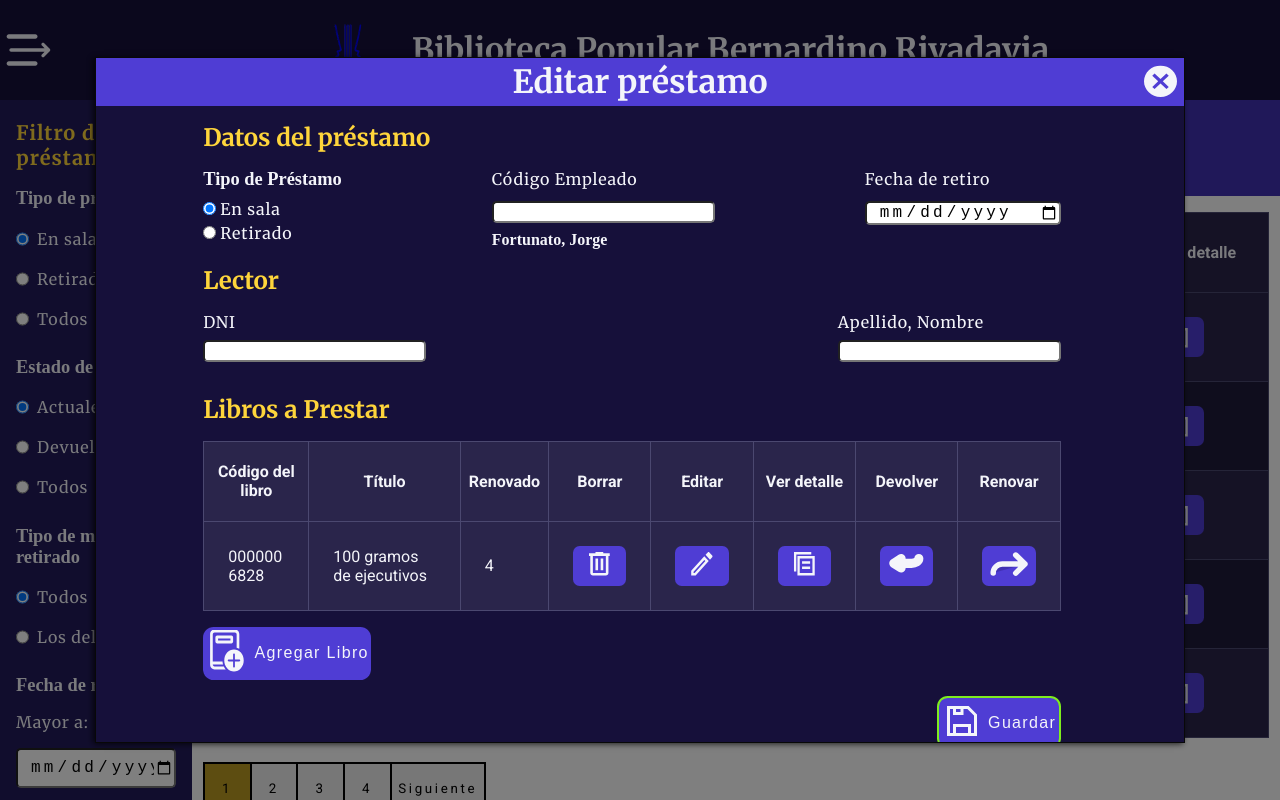
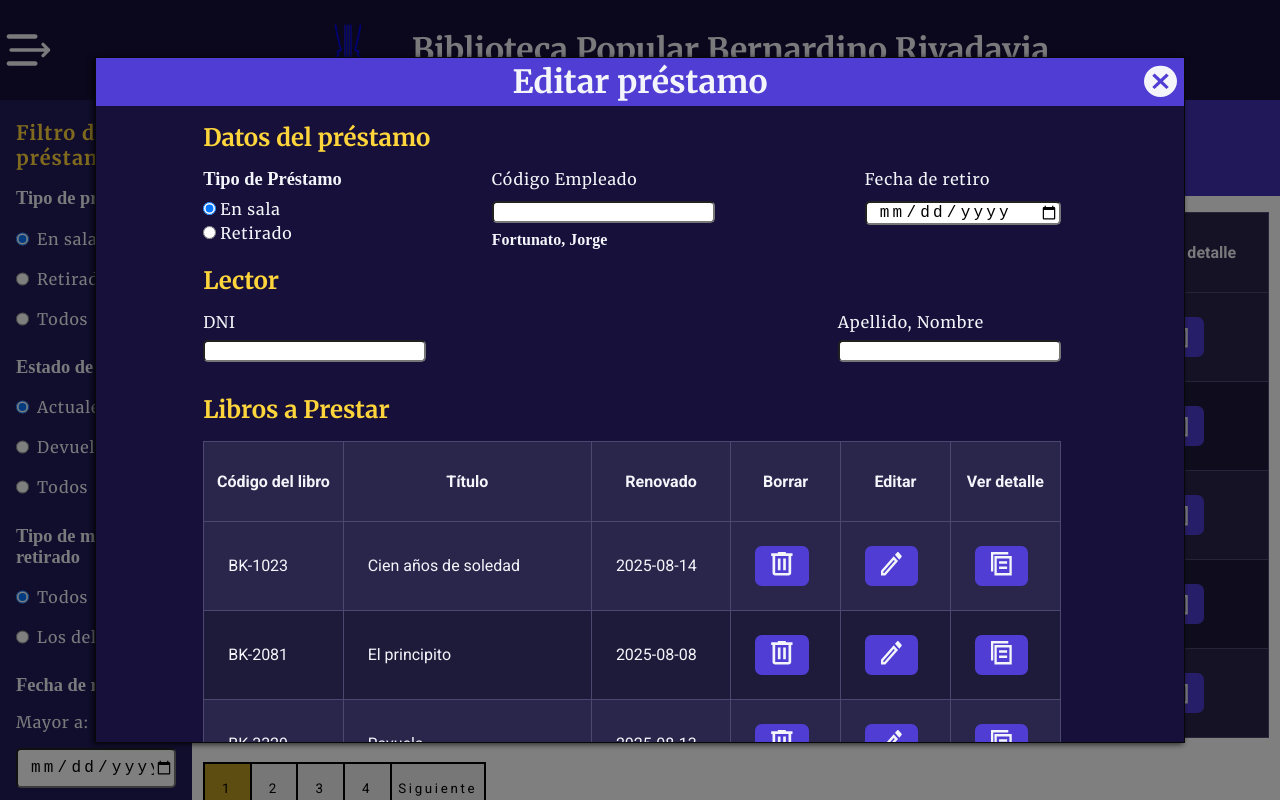
Before and after one commit to RolandoKirina/PPSLibraryBernardinoRivadavia, a React (Vite) app: page /loans in a window 1280 px wide. Both pictures are taken after a click on the button 1035 px from the left and 337 px from the top of the page. Shown: the top 800 px of the page. Built offline with nearby package versions, Linux system fonts and the light colour scheme.

Commit message:
group materials mockdata done

```diff
--- a/src/components/confirmMessage/ConfirmMessage.jsx
+++ b/src/components/confirmMessage/ConfirmMessage.jsx
@@ -1,7 +1,7 @@
 import './ConfirmMessage.css';
 import Btn from '../btn/Btn';
 
-export default function ConfirmMessage({text, closePopup}) {
+export default function ConfirmMessage({text, closePopup, onConfirm}) {
     return (
         <>
             <div className={`confirm-container`}>
@@ -11,7 +11,7 @@ export default function ConfirmMessage({text, closePopup}) {
                     </div>
                     <div className='confirm-btns'>
                     <Btn text={'Cancelar'} className={'cancel-btn'} onClick={() => closePopup()} />
-                    <Btn text={'Confirmar'} className={'confirm-btn'} onClick={() => closePopup()} />
+                    <Btn text={'Confirmar'} className={'confirm-btn'} onClick={onConfirm} />
                     </div>
                 </div>
             </div>
--- a/src/components/loan-components/lendbooks/LendBooks.jsx
+++ b/src/components/loan-components/lendbooks/LendBooks.jsx
@@ -6,26 +6,33 @@ import DetailsIcon from '../../../assets/img/details-icon.svg';
 import ReturnIcon from '../../../assets/img/return-icon.svg';
 import ReneweIcon from '../../../assets/img/renewe-icon.svg';
 import AddBookIcon from '../../../assets/img/add-book-icon.svg';
-import SaveIcon from '../../../assets/img/save-icon.svg';
 import PopUp from '../../popup-table/PopUp2';
 import PopUpDelete from '../../deletebtnComponent/PopUpDelete';
 import { useState } from 'react';
 import Btn from '../../btn/Btn';
 import ConfirmMessage from '../../confirmMessage/ConfirmMessage';
+import { mockBooksLoans } from '../../../data/mocks/loans';
+import { useEntityManager } from '../../../hooks/useEntityManager';
 
-export default function LendBooks({menu, method}) {
+export default function LendBooks({menu, method, itemsData, deleteItem}) {
         const [deletePopup, setDeletePopup] = useState(false);
         const [confirmReturnPopup, setConfirmReturnPopup] = useState(false);
         const [confirmRenewePopup, setConfirmRenewePopup] = useState(false);
         const [confirmReturnAllPopup, setConfirmReturnAllPopup] = useState(false);
         const [confirmSaveChangesPopup, setConfirmSaveChangesPopup] = useState(false);
+        const [selected, setSelected] = useState(null);
 
         const lendBooksPopups = [
             {
                 key: 'deletePopup',
                 title: 'Borrar prestamo',
                 className: 'delete-size-popup',
-                content: <PopUpDelete  title={"Libro"} closePopup={() => setDeletePopup(false)} />,
+                content: <PopUpDelete  title={"Libro"} closePopup={() => setDeletePopup(false)} onConfirm={
+                () => {
+                    deleteItem(selected.id)
+                    setDeletePopup(false)
+                }
+            } />,
                 close: () => setDeletePopup(false),
                 condition: deletePopup,
                 variant: 'delete'
@@ -64,23 +71,23 @@ export default function LendBooks({menu, method}) {
             }
     ];
 
-        function redirect(routeName) {
-            window.open(`${window.location.origin}/${routeName}`, '_blank');
-        }
-
        const loans = [
         { id: 1, book_code: '0000006828', title: '100 gramos de ejecutivos', returned: '4' },
         ];
 
        const columns = [
-        { header: 'Código del libro', accessor: 'book_code' },
-        { header: 'Título', accessor: 'title' },
-        { header: 'Renovado', accessor: 'returned' },
+        { header: 'Código del libro', accessor: 'bookCode' },
+        { header: 'Título', accessor: 'bookTitle' },
+        { header: 'Renovado', accessor: 'returnedDate' },
         {
             header: 'Borrar',
             accessor: 'delete',
             render: (_, row) => (
-             <button type='button' className="button-table" onClick={() => setDeletePopup(true)}>
+             <button type='button' className="button-table" onClick={() => {
+            setDeletePopup(true)
+            setSelected(row)
+            console.log(row)
+            }}>
                 <img src={DeleteIcon} alt="Borrar" />
             </button>
             )
@@ -108,24 +115,6 @@ export default function LendBooks({menu, method}) {
                 <img src={DetailsIcon} alt="Detalles" />
             </button>
 
-            )
-        },
-        {
-            header: 'Devolver',
-            accessor: 'return',
-            render: (_, row) => (
-            <button type='button' className="button-table" onClick={() => setConfirmReturnPopup(true)}>
-                <img src={ReturnIcon} alt="Devolver" />
-            </button>
-            )
-        },
-        {
-            header: 'Renovar',
-            accessor: 'renewe',
-            render: (_, row) => (
-            <button type='button' className="button-table" onClick={() => setConfirmRenewePopup(true)}>
-                <img src={ReneweIcon} alt="Renovar" />
-            </button>
             )
         }
         ];
@@ -168,8 +157,8 @@ export default function LendBooks({menu, method}) {
             <div className='lend-books-container'>
                 <h2 className='lend-books-title'>Libros a Prestar</h2>
 
-                {method==='add' && <Table columns={columns} data={loans} popupLength='popup-length'/>}
-                {method==='return' && <Table columns={columnsReturnForm} data={loans} popupLength='popup-length'/>}
+                {method==='add' && <Table columns={columns} data={itemsData} popupLength='popup-length'/>}
+                {method==='return' && <Table columns={columnsReturnForm} data={itemsData} popupLength='popup-length'/>}
 
                 <div className='add-book-to-lend'>
 
@@ -182,9 +171,7 @@ export default function LendBooks({menu, method}) {
                     )}
 
                 </div>
-                <div className='save-changes-lend-books'>
-                    <Btn text={'Guardar'} onClick={() => setConfirmSaveChangesPopup(true)} icon={<img src={SaveIcon} alt='saveIconButton'/> }/>
-                </div>
+
 
                 {lendBooksPopups.map(({ condition, title, className, content, close, variant }, idx) => (
                                         condition && (
--- a/src/components/loan-components/loanform/LoanForm.jsx
+++ b/src/components/loan-components/loanform/LoanForm.jsx
@@ -1,4 +1,4 @@
-import { useState } from 'react';
+import { useEffect, useState } from 'react';
 import './LoanForm.css';
 import SearchPartner from '../searchpartner/SearchPartner';
 import Reader from '../reader/Reader';
@@ -10,9 +10,16 @@ import GenericForm from '../../generic/GenericForm/GenericForm';
 import { addLendBookFields } from '../../../data/loan/LoanForms';
 import Btn from '../../btn/Btn';
 import SearchBooks from '../searchBooks/SearchBooks';
+import SaveIcon from '../../../assets/img/save-icon.svg';
+import { useEntityManager } from '../../../hooks/useEntityManager';
+import { mockBooksLoans } from '../../../data/mocks/loans';
+import PopUp from '../../popup-table/PopUp2';
+import ConfirmMessage from '../../confirmMessage/ConfirmMessage';
 
-export default function LoanForm() {
+export default function LoanForm({createLoanItem}) {
   const [popupView, setPopupView] = useState("default");
+  const { items, getItem, createItem, updateItem, deleteItem } = useEntityManager(mockBooksLoans, 'booksLoans');
+  const [confirmSaveChanges, setConfirmSaveChangesPopup] = useState(false);
 
   const [loanData, setLoanData] = useState({
     loanType: 'in_room',
@@ -66,6 +73,41 @@ const handleChange = (e) => {
     return updated;
   });
 };
+
+function addLoanItems(data) {
+  createItem(data);
+
+  if(data.loanType === 'retired') {
+    console.log(items);
+    items.forEach((lendBook) => {
+  createItem({
+    bookCode: lendBook.bookCode,
+    bookTitle: lendBook.bookTitle,
+    partnerNumber: data.partnerNumber,
+    partnerName: data.partnerName,
+    retiredDate: data.retiredDate,
+    employee: data.employeeCode,
+    // retiredHour: data.retiredHour, // si lo tenés
+    // address: data.partnerAddress, // si lo tenés
+    // phone: data.partnerPhone,     // si lo tenés
+  });
+});
+  }
+  else if(data.loanType === 'in_room') { //segun el tipo, cambiar columnas de tabla si se elige en el filtro
+     items.map((lendBook) =>
+      createItem({
+        bookCode: lendBook.bookCode,
+        bookTitle: lendBook.bookTitle,
+        retiredDate: data.retiredDate,
+        employee: data.employeeCode, //aqui deberia buscar el nombre por codigo
+        // adress:
+        // phone:
+        // retiredHour:
+      })
+    )
+  }
+
+}
 
 
   return (
@@ -128,14 +170,58 @@ const handleChange = (e) => {
             </div>
 
             {loanData.loanType === 'retired' ? (
-              <SearchPartner menu={setPopupView} onDataChange={handleExtraData} loanType={'retired'}/>
+              <SearchPartner menu={setPopupView} onDataChange={handleExtraData} loanType={'retired'}
+              partnerData={
+                {
+                  partnerName: loanData.partnerName,
+                  partnerNumber: loanData.partnerNumber,
+                  memoSearch: loanData.memoSearch
+                }
+              }
+              />
             ) : (
-              <Reader menu={setPopupView} onDataChange={handleExtraData} loanType={'in_room'}/>
+              <Reader menu={setPopupView} onDataChange={handleExtraData} loanType={'in_room'}
+                 readerData={{
+                  readerDNI: loanData.readerDNI,
+                  readerName: loanData.readerName
+                }}
+              />
             )}
 
-            <LendBooks menu={setPopupView} method={'add'} onDataChange={handleExtraData} />
+            <LendBooks menu={setPopupView} method={'add'} onDataChange={handleExtraData} itemsData={items}
+  deleteItem={deleteItem} />
+
+            <div className='save-changes-lend-books'>
+                <Btn text={'Guardar'} onClick={() => {
+                  setConfirmSaveChangesPopup(true)
+
+                  }} icon={<img src={SaveIcon} alt='saveIconButton'/> }/>
+            </div>
+
           </form>
+
+          {confirmSaveChanges && (
+            <PopUp>
+              <ConfirmMessage text={'¿Está seguro de guardar el nuevo prestamo?'} closePopup={() => setConfirmSaveChangesPopup(false)} onConfirm={() => {
+                createLoanItem(loanData);
+                setConfirmSaveChangesPopup(false);
+                }}/>
+            </PopUp>
+          )}
         </div>
+      )}
+
+      {popupView === 'addBook' && (
+        <>
+          <BackviewBtn menu={'default'} changeView={setPopupView} />
+          <GenericForm title={'Agregar Libro en Prestamo'} fields={addLendBookFields} onSubmit={(data) => {
+            console.log(data);
+            addLoanItems(data);
+            setPopupView('default');
+            }}>
+            <Btn className='search-book-btn' text={'Buscar libro'} onClick={() => setPopupView('searchBook')} />
+          </GenericForm>
+        </>
       )}
 
       {popupView === 'editForm' && (
@@ -151,15 +237,6 @@ const handleChange = (e) => {
         <>
           <BackviewBtn menu={'default'} changeView={setPopupView} />
           <ShowDetails insidePopup={true} titleText={'Detalles de libro en préstamo'} isPopup={false} detailsData={lendBooksDetails} />
-        </>
-      )}
-
-      {popupView === 'addBook' && (
-        <>
-          <BackviewBtn menu={'default'} changeView={setPopupView} />
-          <GenericForm title={'Agregar Libro en Prestamo'} fields={addLendBookFields} onSubmit={(data) => console.log('Formulario enviado:', data)}>
-            <Btn className='search-book-btn' text={'Buscar libro'} onClick={() => setPopupView('searchBook')} />
-          </GenericForm>
         </>
       )}
 
--- a/src/data/mocks/loanAmount.js
+++ b/src/data/mocks/loanAmount.js
@@ -2,26 +2,38 @@ export const mockLoanAmountGroup = [
   {
     id: 1,
     groupDescription: 'Estudiantes',
-    loanDays: '15'
+    loanDays: '15',
+    materials: [
+      { id: 1, description: 'DVD' },
+      { id: 2, description: 'Video' }
+    ]
   },
   {
     id: 2,
     groupDescription: 'Docentes',
-    loanDays: '30'
+    loanDays: '30',
+    materials: [
+      { id: 1, description: 'Video' }
+    ]
   },
   {
     id: 3,
     groupDescription: 'Investigadores',
-    loanDays: '45'
+    loanDays: '45',
+    materials: [
+      { id: 1, description: 'DVD' },
+    ]
   },
   {
     id: 4,
     groupDescription: 'Administrativo',
-    loanDays: '20'
+    loanDays: '20',
+    materials: []
   },
   {
     id: 5,
     groupDescription: 'Externo',
-    loanDays: '10'
+    loanDays: '10',
+    materials: []
   }
 ];
--- a/src/data/mocks/loans.js
+++ b/src/data/mocks/loans.js
@@ -75,3 +75,51 @@ export const mockLoans = [
     phone: '2494-445566'
   }
 ];
+
+export const mockBooksLoans = [
+  {
+    id: '1',
+    bookCode: 'BK-1023',
+    bookTitle: 'Cien años de soledad',
+    returnedDate: '2025-08-14',
+    retiredDate: '2025-08-01',
+    plannedDate: '2025-08-15',
+    renewes: '1'
+  },
+  {
+    id: '2',
+    bookCode: 'BK-2081',
+    bookTitle: 'El principito',
+    returnedDate: '2025-08-08',
+    retiredDate: '2025-07-25',
+    plannedDate: '2025-08-08',
+    renewes: '0'
+  },
+  {
+    id: '3',
+    bookCode: 'BK-3329',
+    bookTitle: 'Rayuela',
+    returnedDate: '2025-08-13',
+    retiredDate: '2025-07-30',
+    plannedDate: '2025-08-14',
+    renewes: '2'
+  },
+  {
+    id: '4',
+    bookCode: 'BK-1197',
+    bookTitle: 'Martín Fierro',
+    returnedDate: '2025-08-15',
+    retiredDate: '2025-08-01',
+    plannedDate: '2025-08-16',
+    renewes: '1'
+  },
+  {
+    id: '5',
+    bookCode: 'BK-4015',
+    bookTitle: 'Don Quijote de la Mancha',
+    returnedDate: '2025-08-18',
+    retiredDate: '2025-08-02',
+    plannedDate: '2025-08-17',
+    renewes: '3'
+  }
+];
--- a/src/hooks/useEntityManager.js
+++ b/src/hooks/useEntityManager.js
@@ -30,7 +30,11 @@ export const useEntityManager = (initialItemsEntity, nameEntity) => {
 
   // ➕ CREATE
   const createItem = (newItem) => {
-    setItems((prev) => [...prev, newItem]);
+     const itemWithId = {
+    ...newItem,
+    id: newItem.id ?? crypto.randomUUID()
+    };
+    setItems((prev) => [...prev, itemWithId]);
   };
 
   // 📝 UPDATE
--- a/src/pages/LoanSection/LoanSection.jsx
+++ b/src/pages/LoanSection/LoanSection.jsx
@@ -32,20 +32,6 @@ export default function LoanSection({openRenewes, pendientBooks}) {
     const [listingsPopup, setListingsPopup] = useState(false);
     const [renewePopup, setRenewePopup] = useState(false);
 
-    let initialData =  {
-        loanData: {
-
-        },
-        partnerData: {
-
-        },
-        lendBooksData: {
-
-        }
-    }
-
-    const [newData, setNewData] = useState(initialData);
-
     useEffect(() => {
         if (openRenewes) {
             setRenewePopup(true);
@@ -53,28 +39,11 @@ export default function LoanSection({openRenewes, pendientBooks}) {
         localStorage.removeItem('loans');
     }, [openRenewes]);
 
+
     function getLoanDetails(loan) {
         let loanData = getItem(loan.id);
         setLoanDetailsData(loanData);
     }
-
-    function addNewLoan() {
-
-    }
-
-    function getLoanDataForm(data) {
-
-    }
-
-    function getPartnerDataForm(data) {
-
-    }
-
-    function getLendBooksData(data) {
-
-    }
-
-
 
     //columnas y acciones - tabla principal prestamos
     const columns = [
@@ -142,7 +111,7 @@ export default function LoanSection({openRenewes, pendientBooks}) {
             key: 'editPopup',
             title: 'Editar préstamo',
             className: '',
-            content: <LoanForm />,
+            content: <LoanForm createLoanItem={createItem}/>,
             close: () => setEditPopup(false),
             condition: editPopup
         },
@@ -150,8 +119,7 @@ export default function LoanSection({openRenewes, pendientBooks}) {
             key: 'addPopup',
             title: 'Agregar préstamo',
             className: 'loans-background',
-            content: <LoanForm saveLoanInfo={getLoanDataForm} savePartnerInfo={getPartnerDataForm} saveLendBooksInfo={getLendBooksData}/>,
-            // content: <GenericForm fields={formFields} onSubmit={(data) => console.log('Formulario enviado:', data)}/>,
+            content: <LoanForm createLoanItem={createItem}/>,
             close: () => setAddPopup(false),
             condition: addPopup
         },
--- a/src/pages/options/LoanAmount/LoanAmountSection.jsx
+++ b/src/pages/options/LoanAmount/LoanAmountSection.jsx
@@ -13,13 +13,22 @@ import { Table } from '../../../components/table/Table';
 import AddMaterialGroup from '../../../components/addmaterialgroup/AddMaterialGroup';
 import { mockLoanAmountGroup } from '../../../data/mocks/loanAmount';
 import { useEntityManager } from '../../../hooks/useEntityManager';
+import { mockLoanMaterials } from '../../../data/mocks/loanMaterials';
 
 export default function LoanAmountSection() {
     const [deletePopup, setDeletePopup] = useState(false);
     const [editPopup, setEditPopup] = useState(false);
     const [addPopup, setAddPopup] = useState(false);
     const [selected, setSelected] = useState(false);
-    const { items, getItem, createItem, updateItem, deleteItem } = useEntityManager(mockLoanAmountGroup, 'loanAmountGroups');
+    const [materialsIdSelected, setMaterialsIdSelected] = useState();
+    const { items: groupItems, getItem: getGroupItem, createItem, updateItem, deleteItem } = useEntityManager(mockLoanAmountGroup, 'loanAmountGroups');
+    const { items: materialsItems, getItem: getMaterialItem, deleteItem: deleteMaterialItem } = useEntityManager(mockLoanMaterials, 'loanMaterials');
+
+    // function storeMaterialsIdSelected() {
+    //     let materials = selected.materials;
+    //     let materialsId = materials.map((material) => material.id);
+    //     setMaterialsIdSelected(materialsId);
+    // }
 
      const loanMaterialsPopups = [
                 {
@@ -40,7 +49,7 @@ export default function LoanAmountSection() {
                     key: 'editPopup',
                     title: 'Editar Grupo de tipo de material',
                     className: 'add-material-group-background',
-                    content: <AddMaterialGroup />,
+                    content: <AddMaterialGroup method={'update'} createItem={ createItem } updateItem={updateItem} getItemGroup={getGroupItem} getMaterialItem={getMaterialItem} items={materialsItems} itemIdSelected={selected.id}/>,
                     close: () => setEditPopup(false),
                     condition: editPopup
                 },
@@ -50,7 +59,7 @@ export default function LoanAmountSection() {
                     className: 'add-material-group-background',
                     content:
                     <>
-                        <AddMaterialGroup />
+                        <AddMaterialGroup method={'add'} createItem={ createItem } updateItem={updateItem} getItemGroup={getGroupItem} getMaterialItem={getMaterialItem} items={materialsItems} />
                     </>,
                     close: () => setAddPopup(false),
                     condition: addPopup
@@ -65,8 +74,9 @@ export default function LoanAmountSection() {
             accessor: 'delete',
             render: (_, row) => (
             <button className="button-table" onClick={() => {
-                setDeletePopup(true)
-                setSelected(row)
+                setDeletePopup(true);
+                setSelected(row);
+                console.log(row);
                 }}>
                 <img src={DeleteIcon} alt="Borrar" />
             </button>
@@ -76,7 +86,10 @@ export default function LoanAmountSection() {
             header: 'Editar',
             accessor: 'edit',
             render: (_, row) => (
-            <button className="button-table"  onClick={() => setEditPopup(true)}>
+            <button className="button-table"  onClick={() => {
+                setEditPopup(true);
+                setSelected(row);
+                }}>
                 <img src={EditIcon} alt="Editar" />
             </button>
             )
@@ -85,7 +98,7 @@ export default function LoanAmountSection() {
 
     return (
         <>
-            <GenericSection title={'Configurar grupos para cantidad maxima de prestamos'} columns={columns} data={items} popups={loanMaterialsPopups} actions={
+            <GenericSection title={'Configurar grupos para cantidad maxima de prestamos'} columns={columns} data={groupItems} popups={loanMaterialsPopups} actions={
                 <Btn className='new-btn' onClick={() => setAddPopup(true)} text={'Nuevo'} icon={<img src={PlusIcon} alt='plusIconImg'/>}/>
             }/>
         </>
```
Also changed, not shown: src/components/addmaterialgroup/AddMaterialGroup.jsx (+83 -12 lines), src/components/loan-components/reader/Reader.jsx (+9 -22 lines), src/components/loan-components/searchpartner/SearchPartner.jsx (+11 -25 lines), src/data/loan/LoanForms.js (+9 -14 lines).
